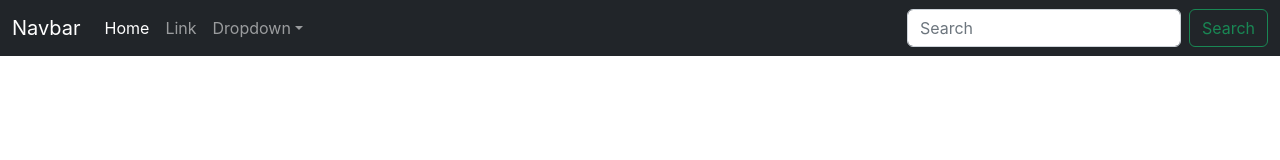
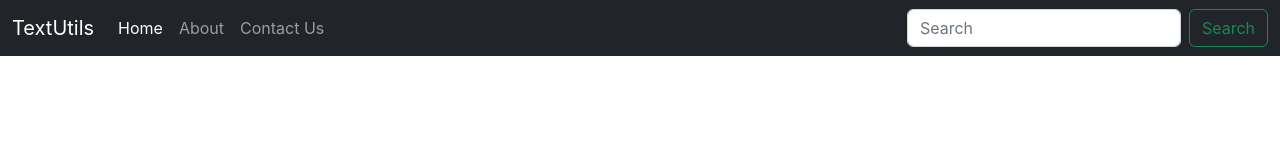
Before and after one commit to akshatk806/textutils, a React (Create React App) app: page / in a window 1280 px wide. Shown: the top 160 px of the page. Built offline with nearby package versions, Linux system fonts and the light colour scheme.

Commit message:
2. Creating components/ in src/ and passing the props and setting the default props using PropTypes

```diff
--- a/src/App.js
+++ b/src/App.js
@@ -1,41 +1,10 @@
 import './App.css';
+import Navbar from './components/Navbar';
 
 function App() {
   return (
     <>
-      <nav className="navbar navbar-expand-lg navbar-dark bg-dark">
-        <div className="container-fluid">
-          <a className="navbar-brand" href="/">Navbar</a>
-          <button className="navbar-toggler" type="button" data-bs-toggle="collapse" data-bs-target="#navbarSupportedContent" aria-controls="navbarSupportedContent" aria-expanded="false" aria-label="Toggle navigation">
-            <span className="navbar-toggler-icon"></span>
-          </button>
-          <div className="collapse navbar-collapse" id="navbarSupportedContent">
-            <ul className="navbar-nav me-auto mb-2 mb-lg-0">
-              <li className="nav-item">
-                <a className="nav-link active" aria-current="page" href="/">Home</a>
-              </li>
-              <li className="nav-item">
-                <a className="nav-link" href="/">Link</a>
-              </li>
-              <li className="nav-item dropdown">
-                <a className="nav-link dropdown-toggle" href="/" role="button" data-bs-toggle="dropdown" aria-expanded="false">
-                  Dropdown
-                </a>
-                <ul className="dropdown-menu">
-                  <li><a className="dropdown-item" href="/">Action</a></li>
-                  <li><a className="dropdown-item" href="/">Another action</a></li>
-                  <li><hr className="dropdown-divider" /></li>
-                  <li><a className="dropdown-item" href="/">Something else here</a></li>
-                </ul>
-              </li>
-            </ul>
-            <form className="d-flex" role="search">
-              <input className="form-control me-2" type="search" placeholder="Search" aria-label="Search" />
-                <button className="btn btn-outline-success" type="submit">Search</button>
-            </form>
-          </div>
-        </div>
-      </nav>
+      <Navbar title="TextUtils" contact="Contact Us"/>
     </>
   );
 }
--- /dev/null
+++ b/src/components/Navbar.js
@@ -0,0 +1,45 @@
+// rfc
+import React from 'react'
+import PropTypes from 'prop-types'
+
+export default function Navbar(props) {
+  return (
+    <nav className="navbar navbar-expand-lg navbar-dark bg-dark">
+        <div className="container-fluid">
+          <a className="navbar-brand" href="/">{props.title}</a>
+          <button className="navbar-toggler" type="button" data-bs-toggle="collapse" data-bs-target="#navbarSupportedContent" aria-controls="navbarSupportedContent" aria-expanded="false" aria-label="Toggle navigation">
+            <span className="navbar-toggler-icon"></span>
+          </button>
+          <div className="collapse navbar-collapse" id="navbarSupportedContent">
+            <ul className="navbar-nav me-auto mb-2 mb-lg-0">
+              <li className="nav-item">
+                <a className="nav-link active" aria-current="page" href="/">Home</a>
+              </li>
+              <li className="nav-item">
+                <a className="nav-link" href="/">About</a>
+              </li>
+              <li className="nav-item">
+                <a className="nav-link" href="/">{props.contact}</a>
+              </li>
+            </ul>
+            <form className="d-flex" role="search">
+              <input className="form-control me-2" type="search" placeholder="Search" aria-label="Search" />
+                <button className="btn btn-outline-success" type="submit">Search</button>
+            </form>
+          </div>
+        </div>
+      </nav>
+  )
+}
+
+// PropTypes
+Navbar.propTypes={
+    title:PropTypes.string.isRequired,
+    contact:PropTypes.string
+}
+
+// Default PropTypes
+Navbar.defaultProps={
+    title:"Set title here",
+    contact:"Set contact here"
+}
```
